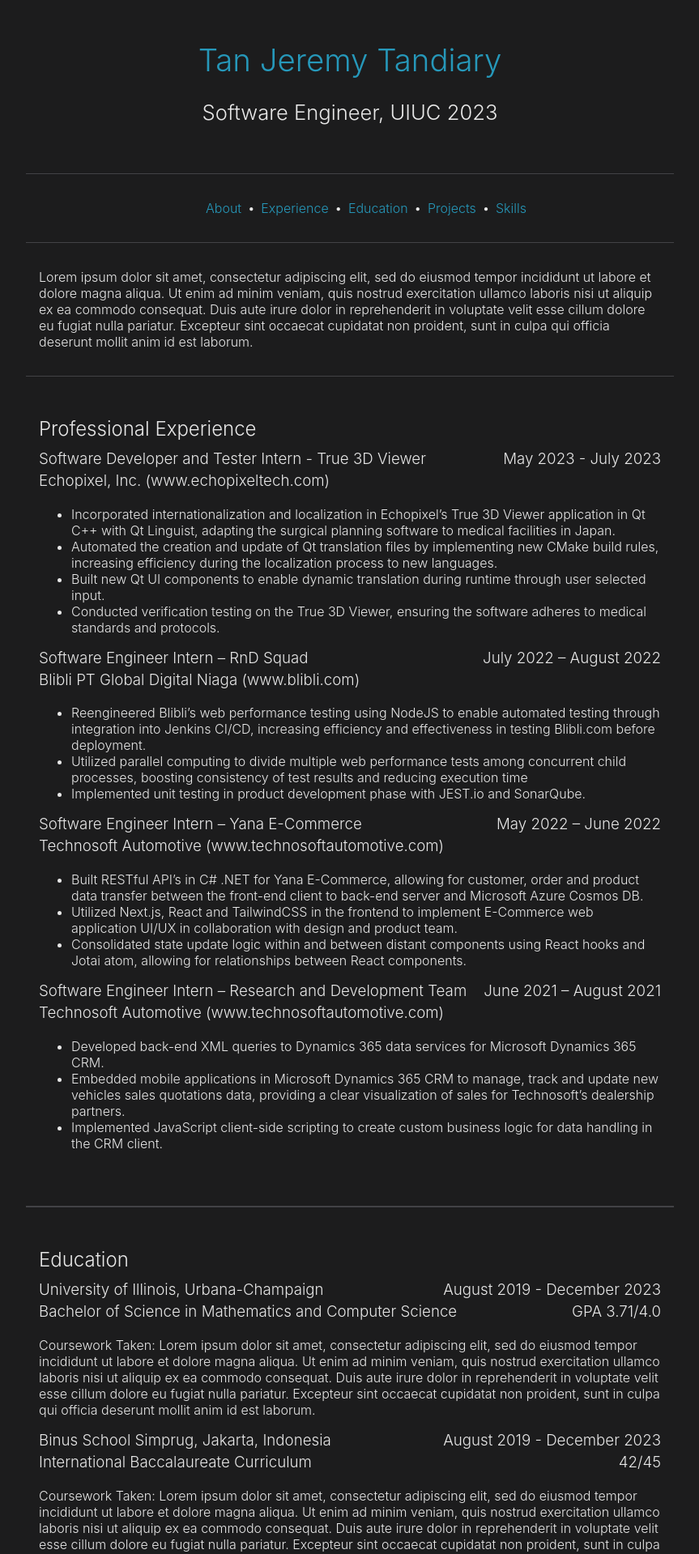
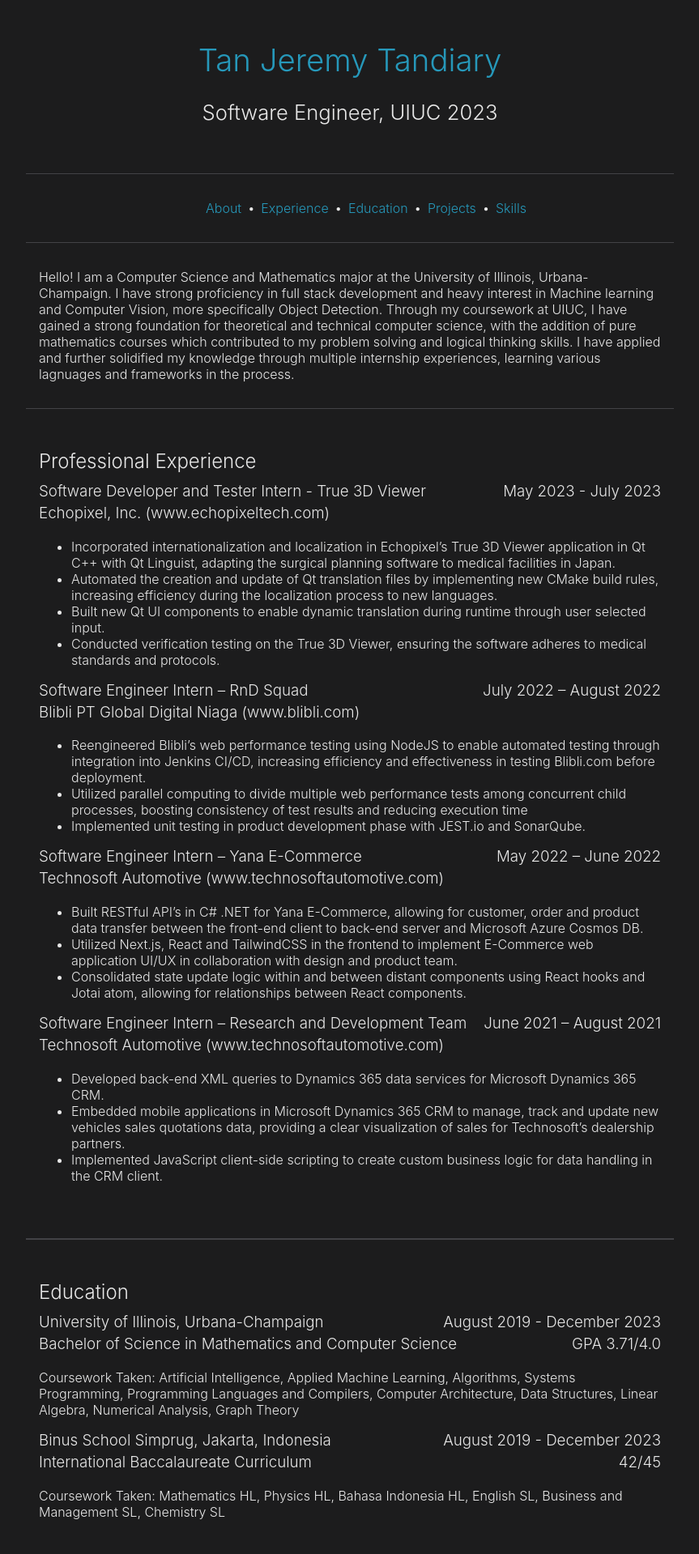
Before and after one commit to jtandiarytan/jtandiarytan.github.io, a React (Create React App) app: page / in a window 1280 px wide. Shown: the top 1919 px of the page at 81% size, without its empty margins (208-1071 px from the left). Built offline with nearby package versions, Linux system fonts and the light colour scheme.

Commit message:
Filling in placeholder texts

```diff
--- a/src/pages/about.tsx
+++ b/src/pages/about.tsx
@@ -7,7 +7,10 @@ function About() {
     <div className="container-about">
         <div className="about">
             <div className="purpose">
-                <p>Lorem ipsum dolor sit amet, consectetur adipiscing elit, sed do eiusmod tempor incididunt ut labore et dolore magna aliqua. Ut enim ad minim veniam, quis nostrud exercitation ullamco laboris nisi ut aliquip ex ea commodo consequat. Duis aute irure dolor in reprehenderit in voluptate velit esse cillum dolore eu fugiat nulla pariatur. Excepteur sint occaecat cupidatat non proident, sunt in culpa qui officia deserunt mollit anim id est laborum.</p>
+                <p>Hello! I am a Computer Science and Mathematics major at the University of Illinois, Urbana-Champaign. I have strong proficiency in full stack development and heavy interest in Machine learning and Computer Vision, more specifically Object Detection.
+                    Through my coursework at UIUC, I have gained a strong foundation for theoretical and technical computer science, with the addition of pure mathematics courses which contributed to my problem solving and logical thinking skills.
+                    I have applied and further solidified my knowledge through multiple internship experiences, learning various lagnuages and frameworks in the process.
+                </p>
             </div>
         </div>
     </div>
--- a/src/pages/education.tsx
+++ b/src/pages/education.tsx
@@ -32,7 +32,7 @@ function Education() {
               <h3>GPA 3.71/4.0</h3>
             </div>
             <div className = "courses">
-              <p>Coursework Taken: Lorem ipsum dolor sit amet, consectetur adipiscing elit, sed do eiusmod tempor incididunt ut labore et dolore magna aliqua. Ut enim ad minim veniam, quis nostrud exercitation ullamco laboris nisi ut aliquip ex ea commodo consequat. Duis aute irure dolor in reprehenderit in voluptate velit esse cillum dolore eu fugiat nulla pariatur. Excepteur sint occaecat cupidatat non proident, sunt in culpa qui officia deserunt mollit anim id est laborum.</p>
+              <p>Coursework Taken: Artificial Intelligence, Applied Machine Learning, Algorithms, Systems Programming, Programming Languages and Compilers, Computer Architecture, Data Structures, Linear Algebra, Numerical Analysis, Graph Theory</p>
             </div>
         </div>
         <div className="wrapper">
@@ -45,7 +45,7 @@ function Education() {
               <h3>42/45</h3>
             </div>
             <div className = "courses">
-              <p>Coursework Taken: Lorem ipsum dolor sit amet, consectetur adipiscing elit, sed do eiusmod tempor incididunt ut labore et dolore magna aliqua. Ut enim ad minim veniam, quis nostrud exercitation ullamco laboris nisi ut aliquip ex ea commodo consequat. Duis aute irure dolor in reprehenderit in voluptate velit esse cillum dolore eu fugiat nulla pariatur. Excepteur sint occaecat cupidatat non proident, sunt in culpa qui officia deserunt mollit anim id est laborum.</p>
+              <p>Coursework Taken: Mathematics HL, Physics HL, Bahasa Indonesia HL, English SL, Business and Management SL, Chemistry SL</p>
             </div>
         </div>
     </div>
```
